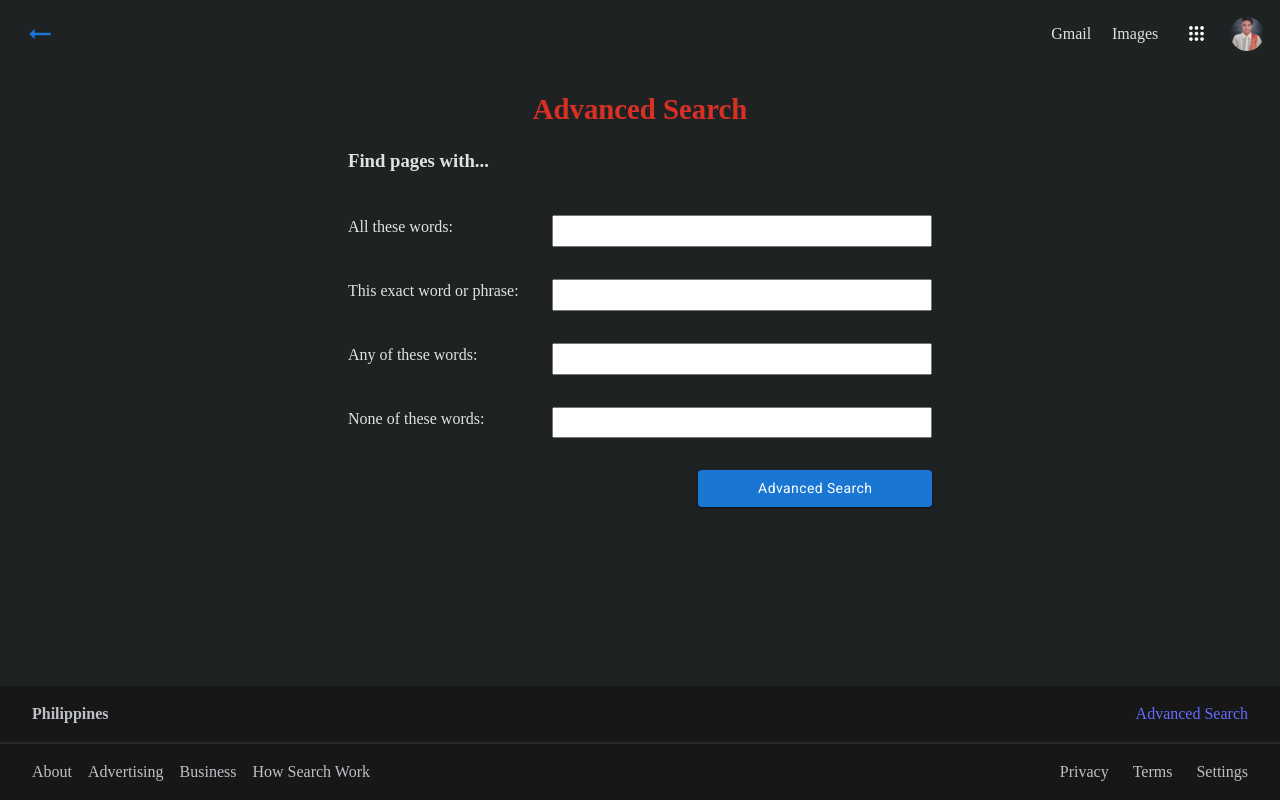
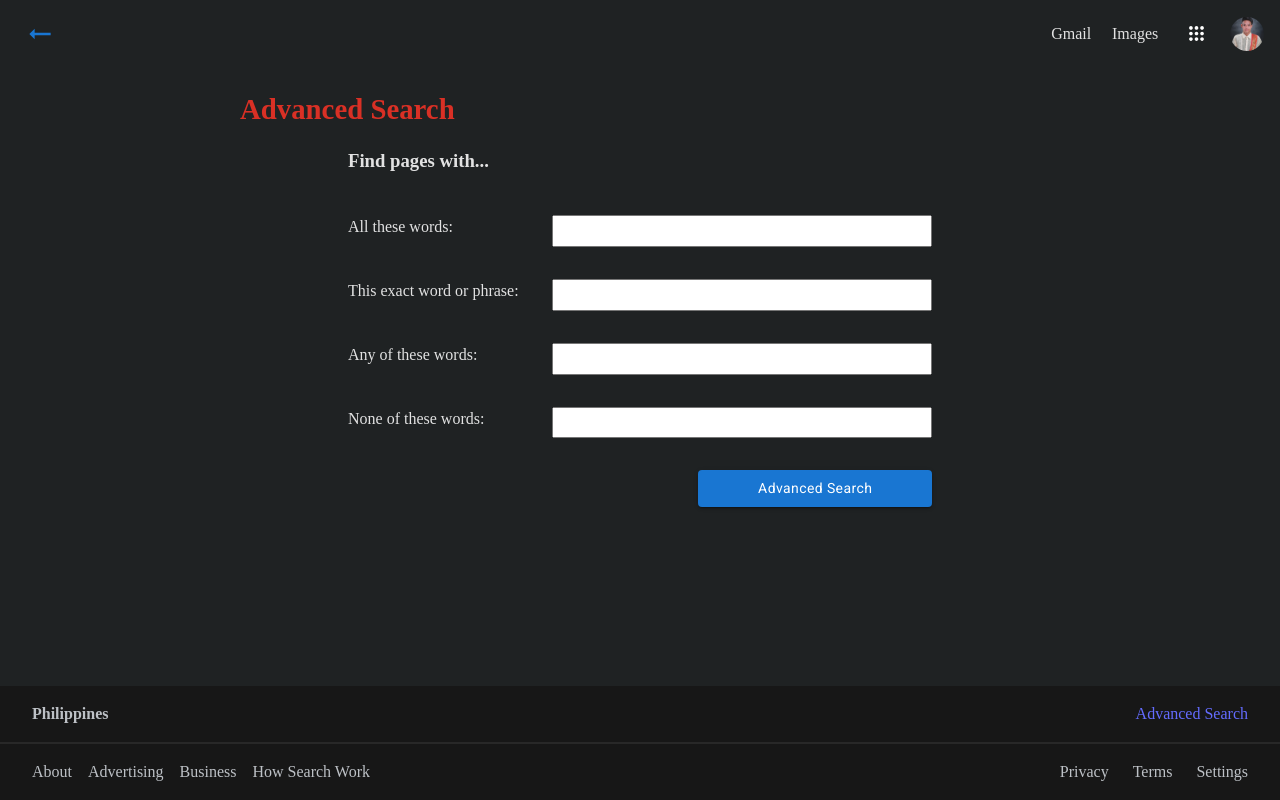
Before and after one commit to syjem/search, a React (Vite) app: page /advanced_search in a window 1280 px wide. Built offline with nearby package versions, Linux system fonts and the light colour scheme.

Commit message:
fix justify-content

```diff
--- a/src/scss/styles.scss
+++ b/src/scss/styles.scss
@@ -260,8 +260,8 @@
       padding: 0.5rem 0;
       max-width: 800px;
       min-width: 320px;
-      justify-content: center;
-      align-items: flex-start;
+      justify-content: flex-start;
+      align-items: center;
       margin: 0 auto;
 
       h2 {
```
